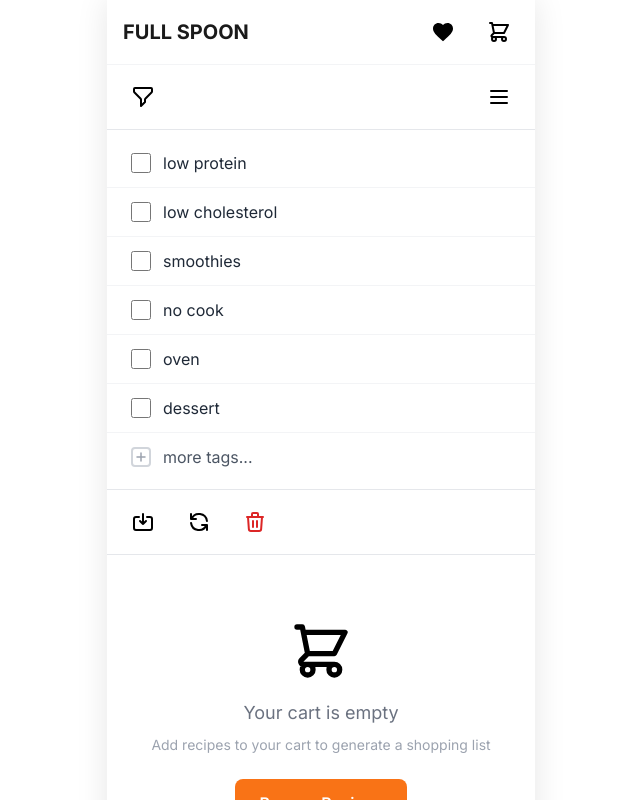
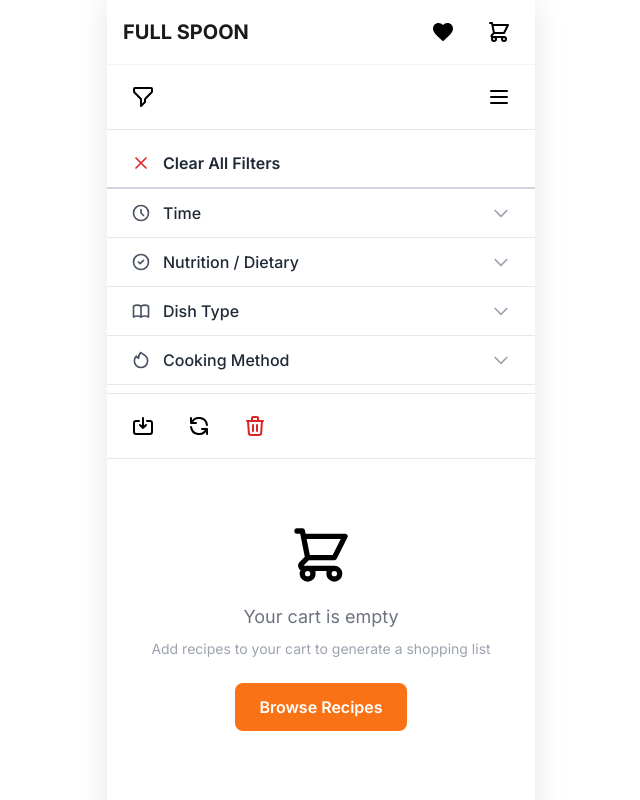
Before and after one commit to MariyaSha/full_spoon_mobile_app, a React (Create React App) app in the folder frontend/: page /cart in a window 1280 px wide. Both pictures are taken after a click on the button 462 px from the left and 97 px from the top of the page. Shown: the top 800 px of the page, without its empty margins (319-959 px from the left). Built offline with nearby package versions, Linux system fonts and the light colour scheme; the HTML template or start-up script is replaced by a standard one.

Commit message:
auto-commit for 0325e26c-0212-4b9b-bab3-f29bdf735f2c

```diff
--- a/frontend/src/components/FilterPanel.js
+++ b/frontend/src/components/FilterPanel.js
@@ -1,68 +1,202 @@
 import React, { useState } from 'react';
 
 const FilterPanel = ({ isOpen }) => {
-  const [filters, setFilters] = useState({
-    lowProtein: false,
-    lowCholesterol: false,
-    smoothies: false,
-    noCook: false,
-    oven: false,
-    dessert: false
+  const [expandedSections, setExpandedSections] = useState([]);
+  const [selectedFilters, setSelectedFilters] = useState({
+    time: [],
+    nutrition: [],
+    dishType: [],
+    cookingMethod: []
   });
 
-  const filterOptions = [
-    { id: 'lowProtein', label: 'low protein', testId: 'filter-low-protein' },
-    { id: 'lowCholesterol', label: 'low cholesterol', testId: 'filter-low-cholesterol' },
-    { id: 'smoothies', label: 'smoothies', testId: 'filter-smoothies' },
-    { id: 'noCook', label: 'no cook', testId: 'filter-no-cook' },
-    { id: 'oven', label: 'oven', testId: 'filter-oven' },
-    { id: 'dessert', label: 'dessert', testId: 'filter-dessert' }
+  // Filter sections with options derived from dataset analysis
+  const filterSections = [
+    {
+      id: 'time',
+      title: 'Time',
+      icon: (
+        <svg className="w-5 h-5" fill="none" stroke="currentColor" viewBox="0 0 24 24">
+          <path strokeLinecap="round" strokeLinejoin="round" strokeWidth={2} d="M12 8v4l3 3m6-3a9 9 0 11-18 0 9 9 0 0118 0z" />
+        </svg>
+      ),
+      options: [
+        { id: '< 15 mins', label: 'Less than 15 minutes', tag: '< 15 mins' },
+        { id: '< 30 mins', label: 'Less than 30 minutes', tag: '< 30 mins' },
+        { id: '< 60 mins', label: 'Less than 60 minutes', tag: '< 60 mins' },
+        { id: '< 4 hours', label: 'Less than 4 hours', tag: '< 4 hours' },
+      ]
+    },
+    {
+      id: 'nutrition',
+      title: 'Nutrition / Dietary',
+      icon: (
+        <svg className="w-5 h-5" fill="none" stroke="currentColor" viewBox="0 0 24 24">
+          <path strokeLinecap="round" strokeLinejoin="round" strokeWidth={2} d="M9 12l2 2 4-4m6 2a9 9 0 11-18 0 9 9 0 0118 0z" />
+        </svg>
+      ),
+      options: [
+        { id: 'vegetarian', label: 'Vegetarian', boolField: 'is_vegetarian' },
+        { id: 'vegan', label: 'Vegan', tag: 'vegan' },
+        { id: 'dairy-free', label: 'Dairy Free', boolField: 'is_dairy_free' },
+        { id: 'low-cholesterol', label: 'Low Cholesterol', tag: 'low cholesterol' },
+        { id: 'low-protein', label: 'Low Protein', tag: 'low protein' },
+        { id: 'low-calorie', label: 'Low Calorie', boolField: 'is_low_calorie' },
+        { id: 'high-protein', label: 'High Protein', tag: 'high protein' },
+        { id: 'very-low-carbs', label: 'Very Low Carbs', tag: 'very low carbs' },
+        { id: 'healthy', label: 'Healthy', tag: 'healthy' },
+      ]
+    },
+    {
+      id: 'dishType',
+      title: 'Dish Type',
+      icon: (
+        <svg className="w-5 h-5" fill="none" stroke="currentColor" viewBox="0 0 24 24">
+          <path strokeLinecap="round" strokeLinejoin="round" strokeWidth={2} d="M12 6.253v13m0-13C10.832 5.477 9.246 5 7.5 5S4.168 5.477 3 6.253v13C4.168 18.477 5.754 18 7.5 18s3.332.477 4.5 1.253m0-13C13.168 5.477 14.754 5 16.5 5c1.747 0 3.332.477 4.5 1.253v13C19.832 18.477 18.247 18 16.5 18c-1.746 0-3.332.477-4.5 1.253" />
+        </svg>
+      ),
+      options: [
+        { id: 'dessert', label: 'Dessert', tag: 'dessert' },
+        { id: 'breakfast', label: 'Breakfast', tag: 'breakfast' },
+        { id: 'lunch-snacks', label: 'Lunch / Snacks', tag: 'lunch/snacks' },
+        { id: 'main-dish', label: 'Main Dish', tag: 'one dish meal' },
+        { id: 'breads', label: 'Breads', tag: 'breads' },
+        { id: 'cookie-brownie', label: 'Cookies & Brownies', tag: 'cookie & brownie' },
+      ]
+    },
+    {
+      id: 'cookingMethod',
+      title: 'Cooking Method',
+      icon: (
+        <svg className="w-5 h-5" fill="none" stroke="currentColor" viewBox="0 0 24 24">
+          <path strokeLinecap="round" strokeLinejoin="round" strokeWidth={2} d="M17.657 18.657A8 8 0 016.343 7.343S7 9 9 10c0-2 .5-5 2.986-7C14 5 16.09 5.777 17.656 7.343A7.975 7.975 0 0120 13a7.975 7.975 0 01-2.343 5.657z" />
+        </svg>
+      ),
+      options: [
+        { id: 'no-cook', label: 'No Cook', tag: 'no cook' },
+        { id: 'oven', label: 'Oven', tag: 'oven' },
+        { id: 'stove-top', label: 'Stove Top', tag: 'stove top' },
+        { id: 'quick', label: 'Quick & Easy', boolField: 'is_quick' },
+        { id: 'easy', label: 'Easy', tag: 'easy' },
+        { id: 'small-appliance', label: 'Small Appliance', tag: 'small appliance' },
+      ]
+    }
   ];
 
-  const handleCheckboxChange = (id) => {
-    setFilters(prev => ({
+  const toggleSection = (sectionId) => {
+    setExpandedSections(prev =>
+      prev.includes(sectionId)
+        ? prev.filter(id => id !== sectionId)
+        : [...prev, sectionId]
+    );
+  };
+
+  const toggleFilter = (sectionId, filterId) => {
+    setSelectedFilters(prev => ({
       ...prev,
-      [id]: !prev[id]
+      [sectionId]: prev[sectionId].includes(filterId)
+        ? prev[sectionId].filter(id => id !== filterId)
+        : [...prev[sectionId], filterId]
     }));
+  };
+
+  const clearAllFilters = () => {
+    setSelectedFilters({
+      time: [],
+      nutrition: [],
+      dishType: [],
+      cookingMethod: []
+    });
+  };
+
+  const getTotalSelectedCount = () => {
+    return Object.values(selectedFilters).reduce((sum, arr) => sum + arr.length, 0);
   };
 
   return (
     <div
       className={`overflow-hidden transition-all duration-300 ease-in-out bg-white border-b border-gray-200 ${
-        isOpen ? 'max-h-[500px] opacity-100' : 'max-h-0 opacity-0'
+        isOpen ? 'max-h-[600px] opacity-100 overflow-y-auto' : 'max-h-0 opacity-0'
       }`}
       data-testid="filter-panel"
     >
       <div className="py-2">
-        {filterOptions.map((option) => (
+        {/* Clear Filters Button */}
+        <button
+          onClick={clearAllFilters}
+          className="flex items-center justify-between px-6 py-3 w-full hover:bg-gray-50 transition-colors border-b-2 border-gray-300"
+          data-testid="clear-filters-button"
+        >
+          <div className="flex items-center space-x-3">
+            <svg className="w-5 h-5 text-red-600" fill="none" stroke="currentColor" viewBox="0 0 24 24">
+              <path strokeLinecap="round" strokeLinejoin="round" strokeWidth={2} d="M6 18L18 6M6 6l12 12" />
+            </svg>
+            <span className="text-base font-semibold text-gray-800">Clear All Filters</span>
+          </div>
+          {getTotalSelectedCount() > 0 && (
+            <span className="bg-red-600 text-white text-xs font-bold px-2 py-1 rounded-full">
+              {getTotalSelectedCount()}
+            </span>
+          )}
+        </button>
+
+        {/* Filter Sections */}
+        {filterSections.map((section) => {
+          const isExpanded = expandedSections.includes(section.id);
+          const selectedCount = selectedFilters[section.id].length;
+
+          return (
+            <div key={section.id} className="border-b border-gray-200">
+              {/* Section Header */}
+              <button
+                onClick={() => toggleSection(section.id)}
+                className="flex items-center justify-between px-6 py-3 w-full hover:bg-gray-50 transition-colors"
+                data-testid={`filter-section-${section.id}`}
+              >
+                <div className="flex items-center space-x-3">
+                  <div className="text-gray-600">
+                    {section.icon}
+                  </div>
+                  <span className="text-base font-medium text-gray-800">{section.title}</span>
+                  {selectedCount > 0 && (
+                    <span className="bg-accent text-white text-xs font-bold px-2 py-1 rounded-full">
+                      {selectedCount}
+                    </span>
+                  )}
+                </div>
+                <svg
+                  className={`w-5 h-5 text-gray-400 transition-transform ${isExpanded ? 'rotate-180' : ''}`}
+                  fill="none"
+                  stroke="currentColor"
+                  viewBox="0 0 24 24"
+                >
+                  <path strokeLinecap="round" strokeLinejoin="round" strokeWidth={2} d="M19 9l-7 7-7-7" />
+                </svg>
+              </button>
+
+              {/* Section Options */}
+              <div className={`overflow-hidden transition-all duration-200 ${isExpanded ? 'max-h-[400px]' : 'max-h-0'}`}>
+                <div className="bg-gray-50 py-2">
+                  {section.options.map((option) => (
                     <label
                       key={option.id}
-            className="flex items-center px-6 py-3 hover:bg-gray-50 cursor-pointer transition-colors border-b border-gray-100"
-            data-testid={`${option.testId}-label`}
+                      className="flex items-center px-10 py-2 hover:bg-gray-100 cursor-pointer transition-colors"
+                      data-testid={`filter-${section.id}-${option.id}-label`}
                     >
                       <input
                         type="checkbox"
-              checked={filters[option.id]}
-              onChange={() => handleCheckboxChange(option.id)}
-              className="w-5 h-5 text-accent border-gray-300 rounded focus:ring-accent focus:ring-2 cursor-pointer"
-              data-testid={option.testId}
+                        checked={selectedFilters[section.id].includes(option.id)}
+                        onChange={() => toggleFilter(section.id, option.id)}
+                        className="w-4 h-4 text-accent border-gray-300 rounded focus:ring-accent focus:ring-2 cursor-pointer"
+                        data-testid={`filter-${section.id}-${option.id}`}
                       />
-            <span className="ml-3 text-base text-gray-800">{option.label}</span>
+                      <span className="ml-3 text-sm text-gray-700">{option.label}</span>
                     </label>
                   ))}
-
-        {/* More Tags Option */}
-        <button
-          className="flex items-center px-6 py-3 w-full text-left hover:bg-gray-50 transition-colors"
-          data-testid="filter-more-tags"
-        >
-          <div className="w-5 h-5 border-2 border-gray-300 rounded mr-3 flex items-center justify-center">
-            <svg className="w-3 h-3 text-gray-400" fill="none" stroke="currentColor" viewBox="0 0 24 24">
-              <path strokeLinecap="round" strokeLinejoin="round" strokeWidth={3} d="M12 4v16m8-8H4" />
-            </svg>
                 </div>
-          <span className="text-base text-gray-600">more tags...</span>
-        </button>
+              </div>
+            </div>
+          );
+        })}
       </div>
     </div>
   );
```
Lines whose indentation alone changed are shown as unchanged.
